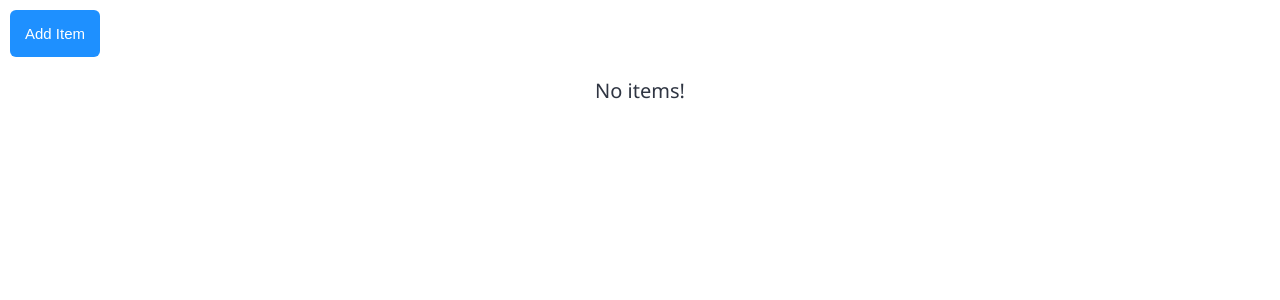
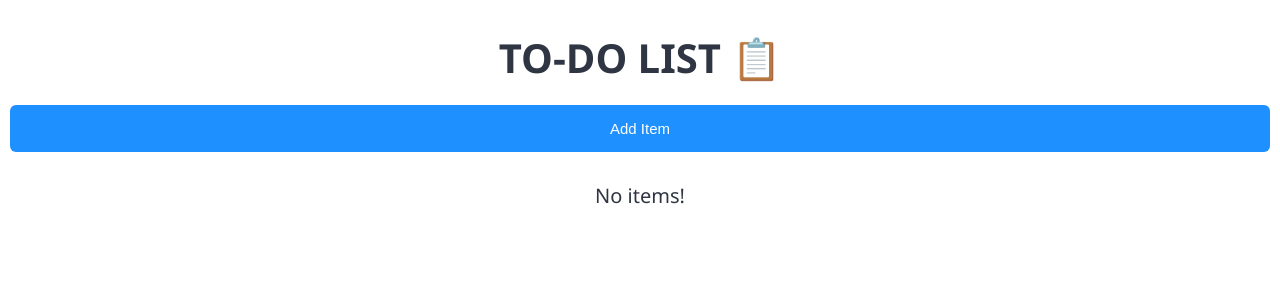
Before and after one commit to RafaelBassoDev/todo-list-sveltekit, a SvelteKit app: page / in a window 1280 px wide. Shown: the top 300 px of the page. Built offline with nearby package versions, Linux system fonts and the light colour scheme.

Commit message:
feat (page): add title.

```diff
--- a/src/routes/+page.svelte
+++ b/src/routes/+page.svelte
@@ -18,6 +18,7 @@
 
 <div class="content">
     <div class="header">
+        <h1>TO-DO LIST 📋</h1>
         <button on:click={handleAddItem}>Add Item</button>
     </div>
     <ItemList items={$items} on:delete={onDelete} on:check={onCheck} />
@@ -65,6 +66,20 @@
         padding: 1em;
     }
 
+    .header {
+        display: flex;
+        flex-direction: column;
+        justify-content: flex-start;
+
+        margin-bottom: 1em;
+    }
+
+    .header h1 {
+        text-align: center;
+        font-size: 4em;
+        margin: 0.5em;
+    }
+
     .header button {
         box-sizing: border-box;
         display: flex;
```
